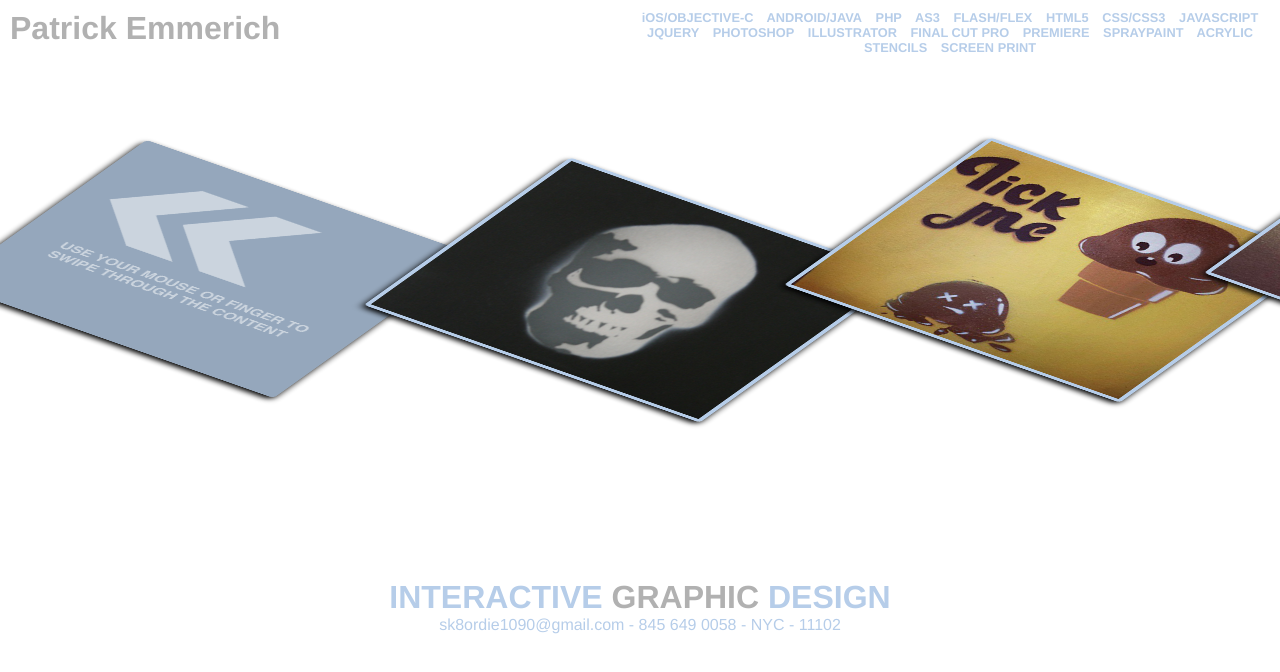
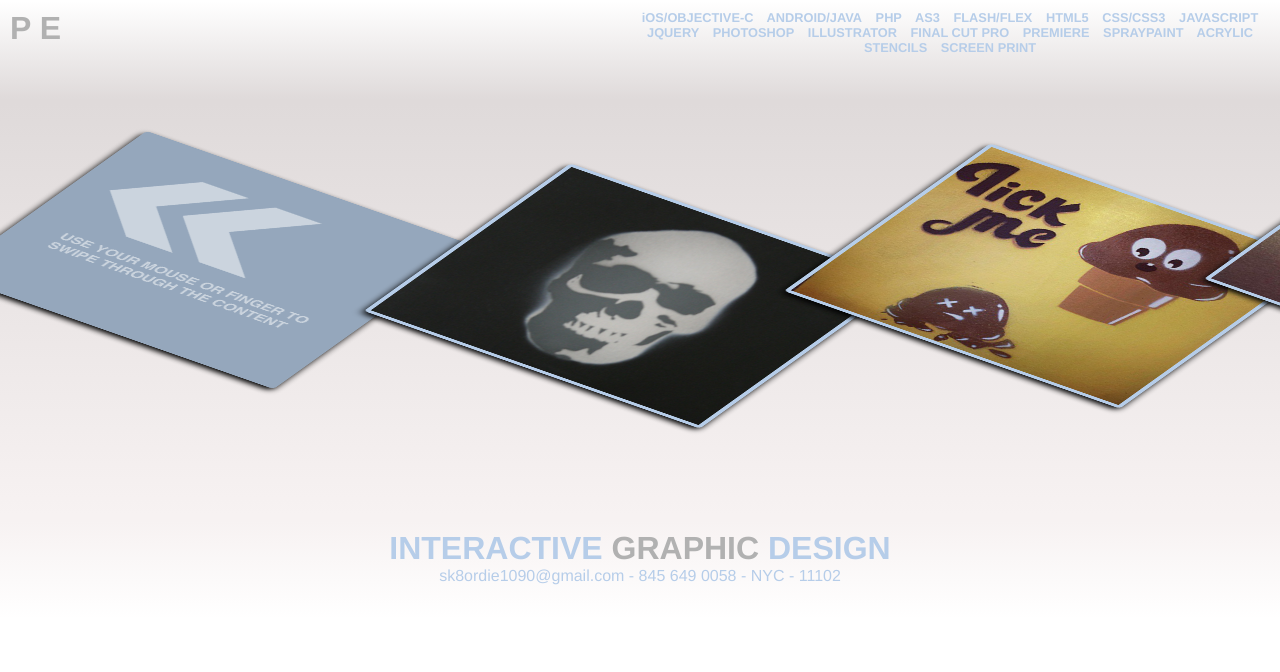
Before and after one commit to pemmerich/pemmerich-site, a plain HTML site: page src/index.html in a window 1280 px wide. Drawn offline with Linux system fonts and the light colour scheme.

Commit message:
made small changes

```diff
--- a/src/css/main.css
+++ b/src/css/main.css
@@ -88,11 +88,12 @@ body
 	-webkit-box-sizing:border-box;
 
 	padding:10px;
-	display:inline-block;
+	display:block;
 	width:100%;
 	height:auto;
+	min-height:100px;
 	overflow:hidden;
-
+	margin:0px;
 	/*
 	background:#d2d2d2;
 
@@ -100,6 +101,17 @@ body
 	border-width:5px 0px 5px 0px;
 	border-color:#ffffff;
 	*/
+
+	background: #f7f2f2; /* Old browsers */
+background: -moz-linear-gradient(top, #ffffff 1%, #dfdada 99%); /* FF3.6+ */
+background: -webkit-gradient(linear, left top, left bottom, color-stop(1%,#ffffff), color-stop(99%,#dfdada)); /* Chrome,Safari4+ */
+background: -webkit-linear-gradient(top, #ffffff 1%,#dfdada 99%); /* Chrome10+,Safari5.1+ */
+background: -o-linear-gradient(top, #ffffff 1%,#dfdada 99%); /* Opera 11.10+ */
+background: -ms-linear-gradient(top, #ffffff 1%,#dfdada 99%); /* IE10+ */
+background: linear-gradient(to bottom, #ffffff 1%,#dfdada 99%); /* W3C */
+filter: progid:DXImageTransform.Microsoft.gradient( startColorstr='#ffffff', endColorstr='#dfdada',GradientType=0 ); /* IE6-9 */
+
+
 }
 
 #logo
@@ -145,6 +157,7 @@ body
 	display:inline-block;
 	width:100%;
 	height:auto;
+	min-height:100px;
 	overflow:hidden;
 
 	/*
@@ -155,6 +168,15 @@ body
 	border-width:5px 0px 0px 0px;
 	border-color:#ffffff;
 	*/
+
+	background: #dfdada; /* Old browsers */
+	background: -moz-linear-gradient(top, #f7f2f2 1%, #ffffff 99%); /* FF3.6+ */
+	background: -webkit-gradient(linear, left top, left bottom, color-stop(1%,#f7f2f2), color-stop(99%,#ffffff)); /* Chrome,Safari4+ */
+	background: -webkit-linear-gradient(top, #f7f2f2 1%,#ffffff 99%); /* Chrome10+,Safari5.1+ */
+	background: -o-linear-gradient(top, #f7f2f2 1%,#ffffff 99%); /* Opera 11.10+ */
+	background: -ms-linear-gradient(top, #f7f2f2 1%,#ffffff 99%); /* IE10+ */
+	background: linear-gradient(to bottom, #f7f2f2 1%,#ffffff 99%); /* W3C */
+	filter: progid:DXImageTransform.Microsoft.gradient( startColorstr='#f7f2f2', endColorstr='#ffffff',GradientType=0 ); /* IE6-9 */
 }
 
 #name
@@ -206,7 +228,8 @@ hr
 	display:block;
 	overflow:hidden;
 	width:100%;
-	height:500px;
+	height:420px;
+	margin:0px;
 	/*top:170px;*/
 
 	/*
@@ -214,6 +237,15 @@ hr
 	background-image:url(../images/inner_shadow.png);
 	background-repeat:x-repeat;
 	*/
+
+	background: #dfdada; /* Old browsers */
+	background: -moz-linear-gradient(top, #dfdada 1%, #f7f2f2 99%); /* FF3.6+ */
+	background: -webkit-gradient(linear, left top, left bottom, color-stop(1%,#dfdada), color-stop(99%,#f7f2f2)); /* Chrome,Safari4+ */
+	background: -webkit-linear-gradient(top, #dfdada 1%,#f7f2f2 99%); /* Chrome10+,Safari5.1+ */
+	background: -o-linear-gradient(top, #dfdada 1%,#f7f2f2 99%); /* Opera 11.10+ */
+	background: -ms-linear-gradient(top, #dfdada 1%,#f7f2f2 99%); /* IE10+ */
+	background: linear-gradient(to bottom, #dfdada 1%,#f7f2f2 99%); /* W3C */
+	filter: progid:DXImageTransform.Microsoft.gradient( startColorstr='#dfdada', endColorstr='#f7f2f2',GradientType=0 ); /* IE6-9 */
 
 }
 
@@ -224,10 +256,11 @@ hr
 	overflow:hidden;
 	width:100%;
 	height:100%;
+	margin:0px;
 	/*top:170px;*/
 
 
-	background:#ffffff;
+
 	/*
 	background-image:url(../images/inner_shadow.png);
 	background-repeat:x-repeat;
--- a/src/index.html
+++ b/src/index.html
@@ -20,8 +20,8 @@
 
 <div id="header">
 	<div id="logo">
-		<span class="grey">Patrick</span>
-		<span class="grey">Emmerich</span>
+		<span class="grey">P</span>
+		<span class="grey">E</span>
 	</div>
 	<div id="cloud">
 		<span class="blue">iOS/OBJECTIVE-C</span>
--- a/src/js/Main.js
+++ b/src/js/Main.js
@@ -64,7 +64,7 @@ function init()
 	$(thumbnails).each(function (i,elem) {
 		  //console.log(" build thumb "+i+" "+elem.title);
 		  $('#thumb_scroll_container > .scroller > .list').append('<li><div class="thumb_container" id="thumb_container_'+i+'"><a href="'+elem.full_file+'" id=thumb_anchor_"'+i+'" title="'+elem.title+'"><img src="'+elem.thumb_file+'"></a></div></li>');
-		  var translateY = Math.floor(Math.random() * 50) - 25;
+		  var translateY = Math.floor(Math.random() * 50) - 10;
 		  $('#thumb_container_'+i+' > a > img').css({"-webkit-transform":"translateY("+translateY+"px) rotateX(60deg) rotateZ(35deg)","transform":"translateY("+translateY+"px) rotateX(60deg) rotateZ(35deg)"});
 
 	  });
```
